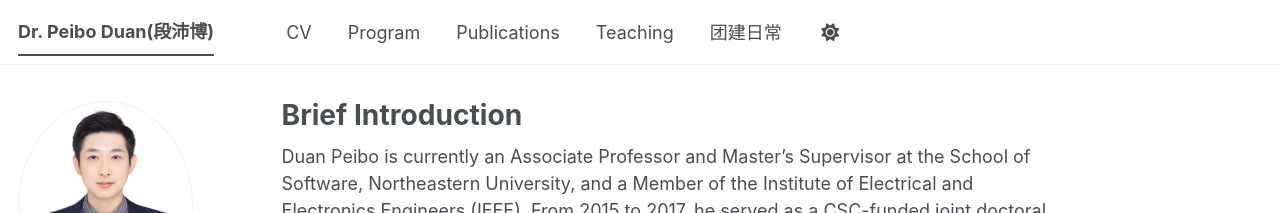
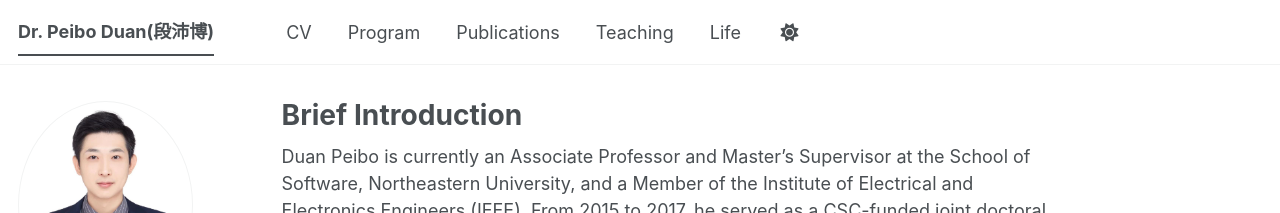
Before and after one commit to aurora76/peiboduan, a Jekyll site: the page built from _pages/about.md, in a window 1280 px wide. Shown: the top 213 px of the page. Built offline with Jekyll 4.4.1, drawn with Linux system fonts in a browser that asks for light colours; some web fonts are replaced; a script bundle is joined from its source files by our own code; library files that are not in the unit come from our copies.

Commit message:
Update navigation.yml

```diff
--- a/_data/navigation.yml
+++ b/_data/navigation.yml
@@ -21,13 +21,8 @@ main:
   - title: "Teaching"
     url: /teaching/
 
-  - title: "团建日常"
+  - title: "Life"
     url: /life/
-    children:
-      - title: "中文"
-        url: /life/cn/
-      - title: "English"
-        url: /life/
 
   # - title: "Portfolio"
   #   url: /portfolio/
```
